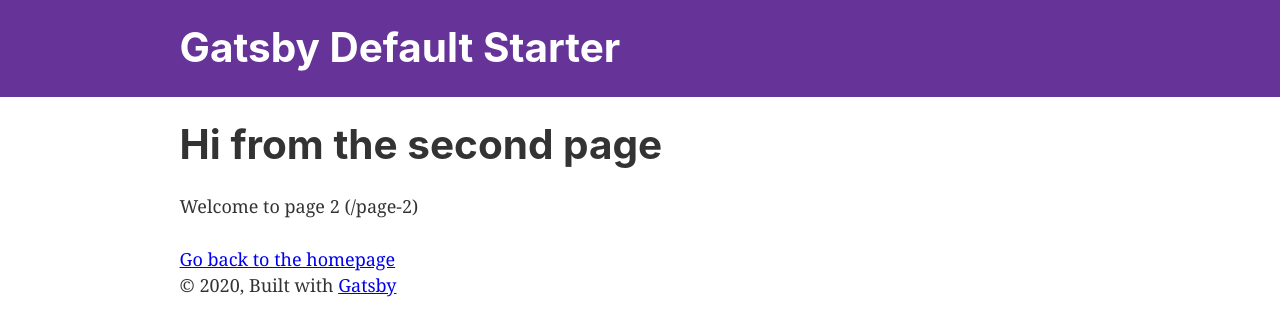
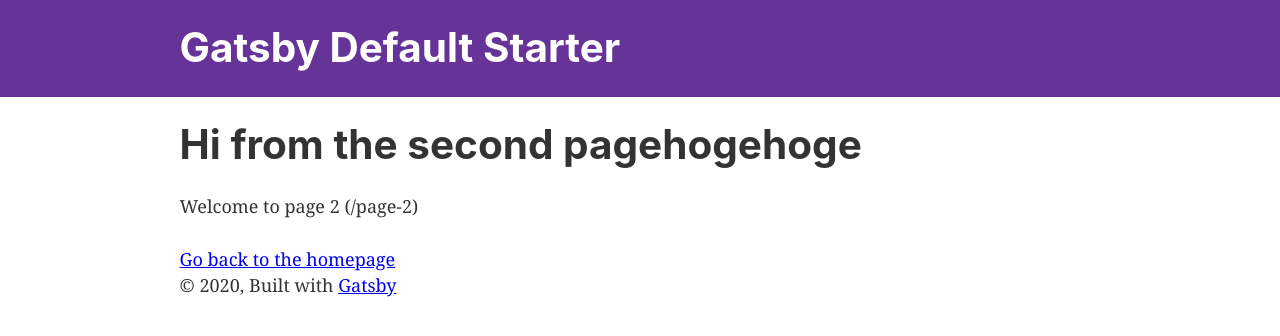
Before and after one commit to nyshk97/gatsby-test, a Gatsby site: page /page-2 in a window 1280 px wide. Built offline with nearby package versions, Linux system fonts and the light colour scheme; Gatsby itself is replaced by a stand-in of ours.

Commit message:
First commit

```diff
--- a/src/pages/page-2.tsx
+++ b/src/pages/page-2.tsx
@@ -8,7 +8,7 @@ import SEO from "../components/seo"
 const SecondPage = (props: PageProps) => (
   <Layout>
     <SEO title="Page two" />
-    <h1>Hi from the second page</h1>
+    <h1>Hi from the second pagehogehoge</h1>
     <p>Welcome to page 2 ({props.path})</p>
     <Link to="/">Go back to the homepage</Link>
   </Layout>
```
